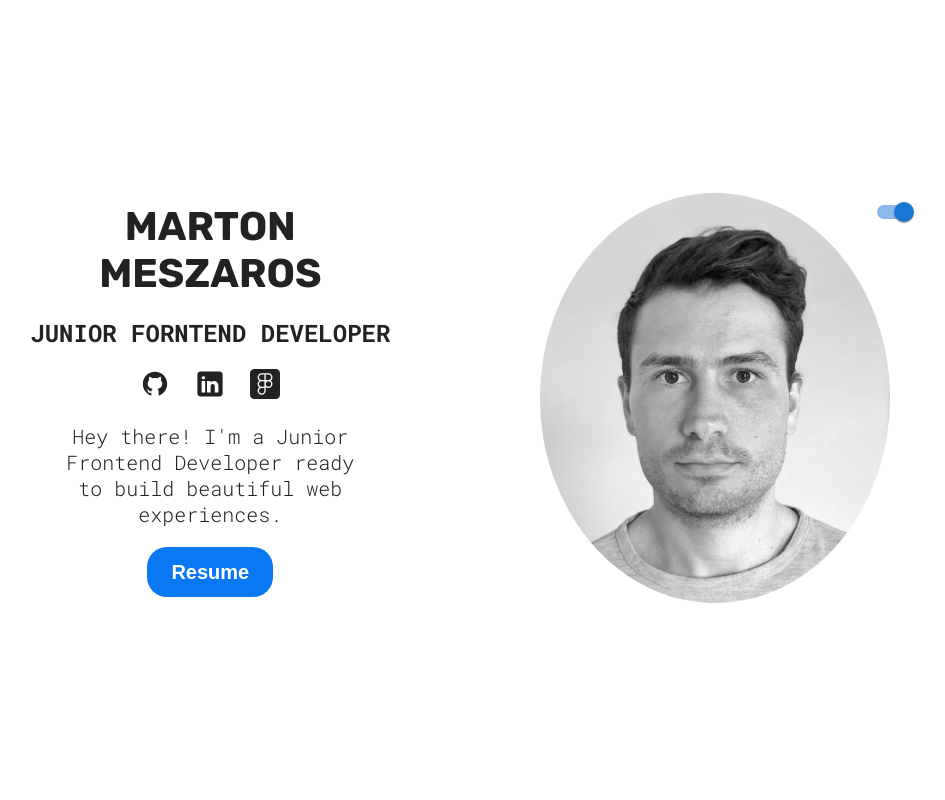
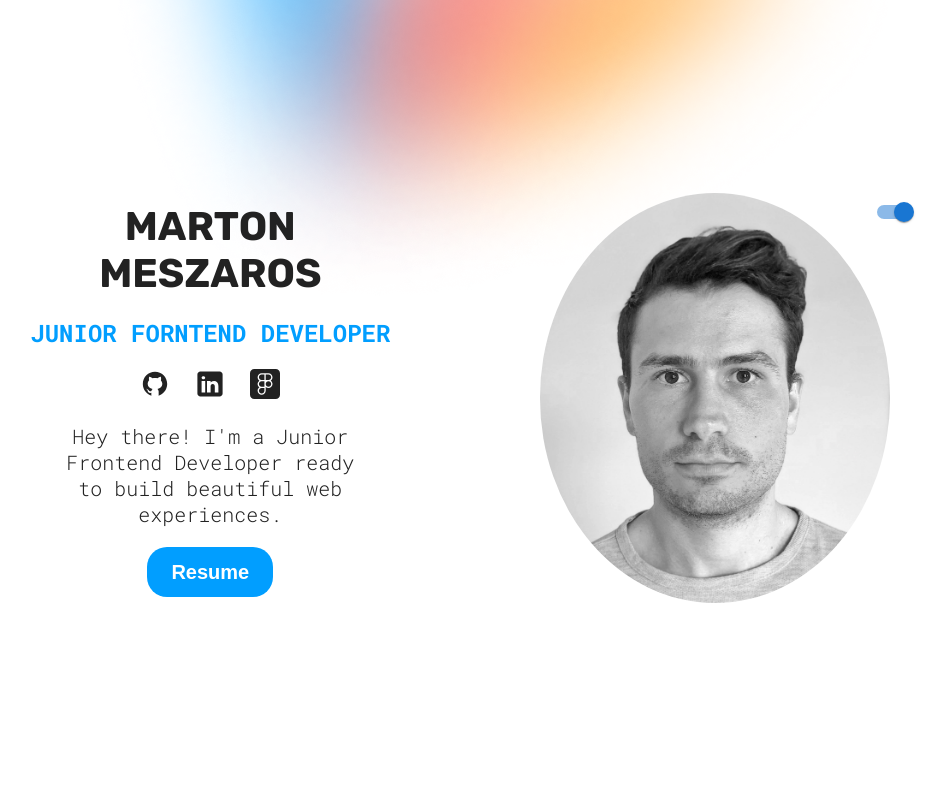
Before and after one commit to mmmarciii/portfolio, a React (Vite) app: page / in a window 1280 px wide. Shown: the top 800 px of the page, without its empty margins (180-1125 px from the left). Built offline with nearby package versions, Linux system fonts and the light colour scheme.

Commit message:
Some Design changes

```diff
--- a/index.html
+++ b/index.html
@@ -11,6 +11,7 @@
   </head>
   <body>
     <div id="root"></div>
+    <div id="footer"></div>
     <script type="module" src="/src/main.jsx"></script>
   </body>
 </html>
--- a/src/App.css
+++ b/src/App.css
@@ -1,28 +1,35 @@
 :root {
   --background-color: #fff;
-  --btn-color: #0978f2;
+  --btn-color: #019EFF;
   --btn-text-color: #fff;
   --project-card-bg: #ffffff00;
   --text-color: #222;
+  --heading-color: #019EFF;
   --form-text-color: #555;
   --footer-text-color: #888;
 }
 
 [data-theme='dark'] {
   --background-color: #222;
-  --btn-color: #fff;
+  --btn-color: #FF9E23;
   --btn-text-color: #222;
   --project-card-bg: #fff;
+  --heading-color: #FF9E23;
   --text-color: #fff;
   --form-text-color: #fff;
   --footer-text-color: #bbb;
 }
 
 body {
-  background-color: var(--background-color);
   display: flex;
   justify-content: center;
   margin: 0 auto 60px;
+  background-color: var(--background-color);
+  background-image: url(./assets/bg-ovals.png);
+  background-repeat: no-repeat;
+  background-attachment: fixed;
+  background-position-x: 60%;
+  background-position-y: -380px;
 }
 
 #root {
@@ -40,6 +47,12 @@ h1, h2, h3, p {
 
 h2, h3, p {
   font-family: 'Roboto Mono', monospace;
+}
+h2{
+  color: var(--heading-color);
+}
+h2{
+
 }
 
 h1, h2{
--- a/src/sections/Hero/Hero.jsx
+++ b/src/sections/Hero/Hero.jsx
@@ -15,7 +15,6 @@ import Switch from '@mui/material/Switch';
 function Hero() {
     const { theme, toggleTheme } = useTheme();
 
-    const themeIcon = theme === 'light' ? sun : moon;
     const figmaIcon = theme === 'light' ? figmaLight : figmaDark;
     const githubIcon = theme === 'light' ? githubLight : githubDark;
     const linkedinIcon = theme === 'light' ? linkedinLight : linkedinDark;
@@ -27,12 +26,6 @@ function Hero() {
             src={profileImg}
             alt="Profile picture of Marton Meszaros"
         />
-        {/*<img
-            className={styles.colorMode}
-            src={themeIcon}
-            alt="Color mode icon"
-            onClick={toggleTheme}
-        />*/}
         <div className={styles.colorMode}>
              <Switch onChange={toggleTheme} defaultChecked />
         </div>
--- a/src/sections/Skills/Skills.jsx
+++ b/src/sections/Skills/Skills.jsx
@@ -1,8 +1,13 @@
 import styles from './SkillsStyles.module.css';
-import checkMarkIcon from '../../assets/checkmark-dark.svg';
+import checkmarkLight from '../../assets/checkmark-light.svg';
+import checkmarkDark from '../../assets/checkmark-dark.svg';
 import SkillList from '../../Common/SkillList';
+import { useTheme } from '../../Common/ThemeContext';
 
 function Skills() {
+      const { theme } = useTheme();
+
+      const checkMarkIcon = theme === 'light' ? checkmarkLight : checkmarkDark;
   return (
     <section id="skills" className={styles.container}>
         <h1 className='sectionTitle'>Skills</h1>
```
Also changed, not shown: src/assets/bg-ovals.png (added), 1 other file (tests, documents, lock files or other folders).
